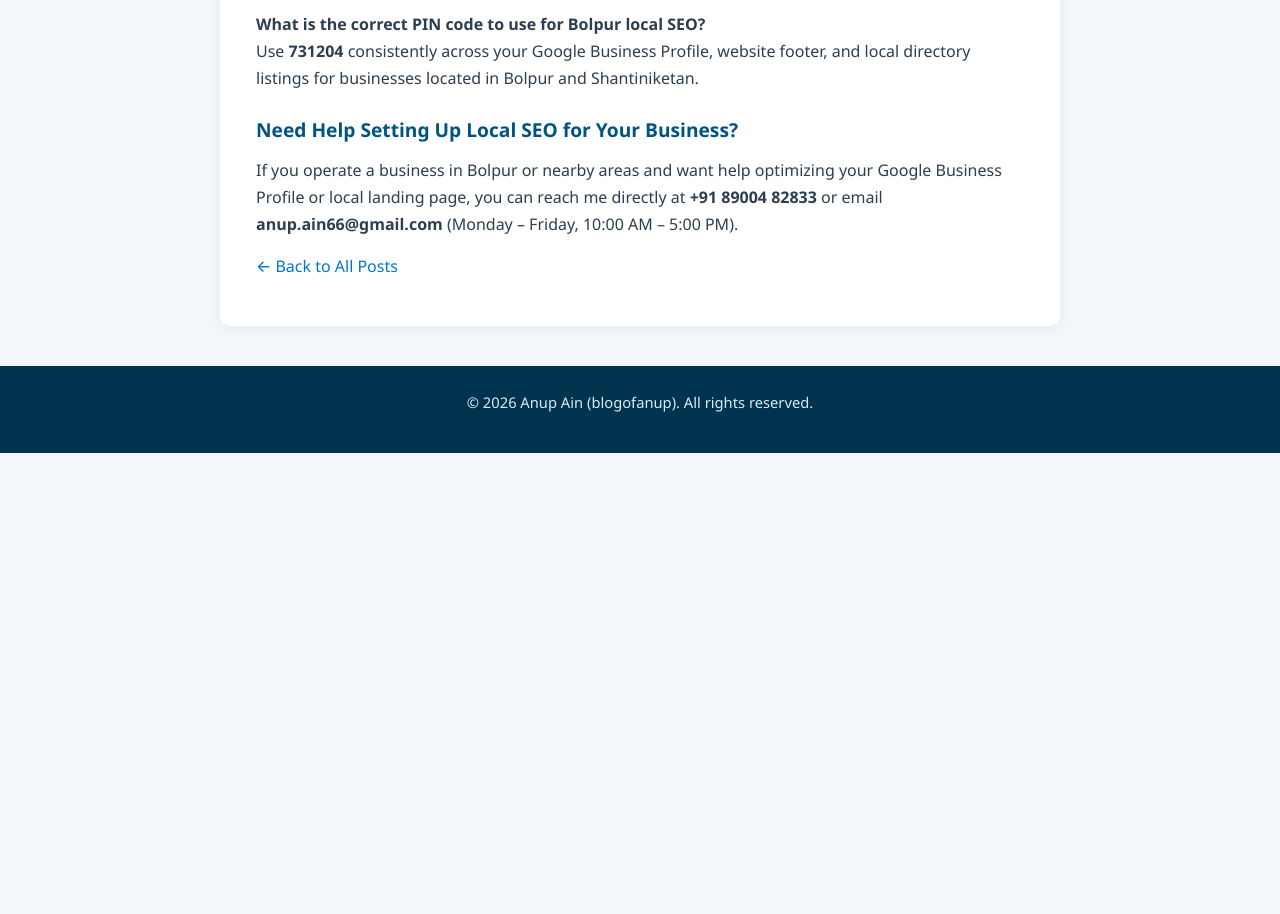
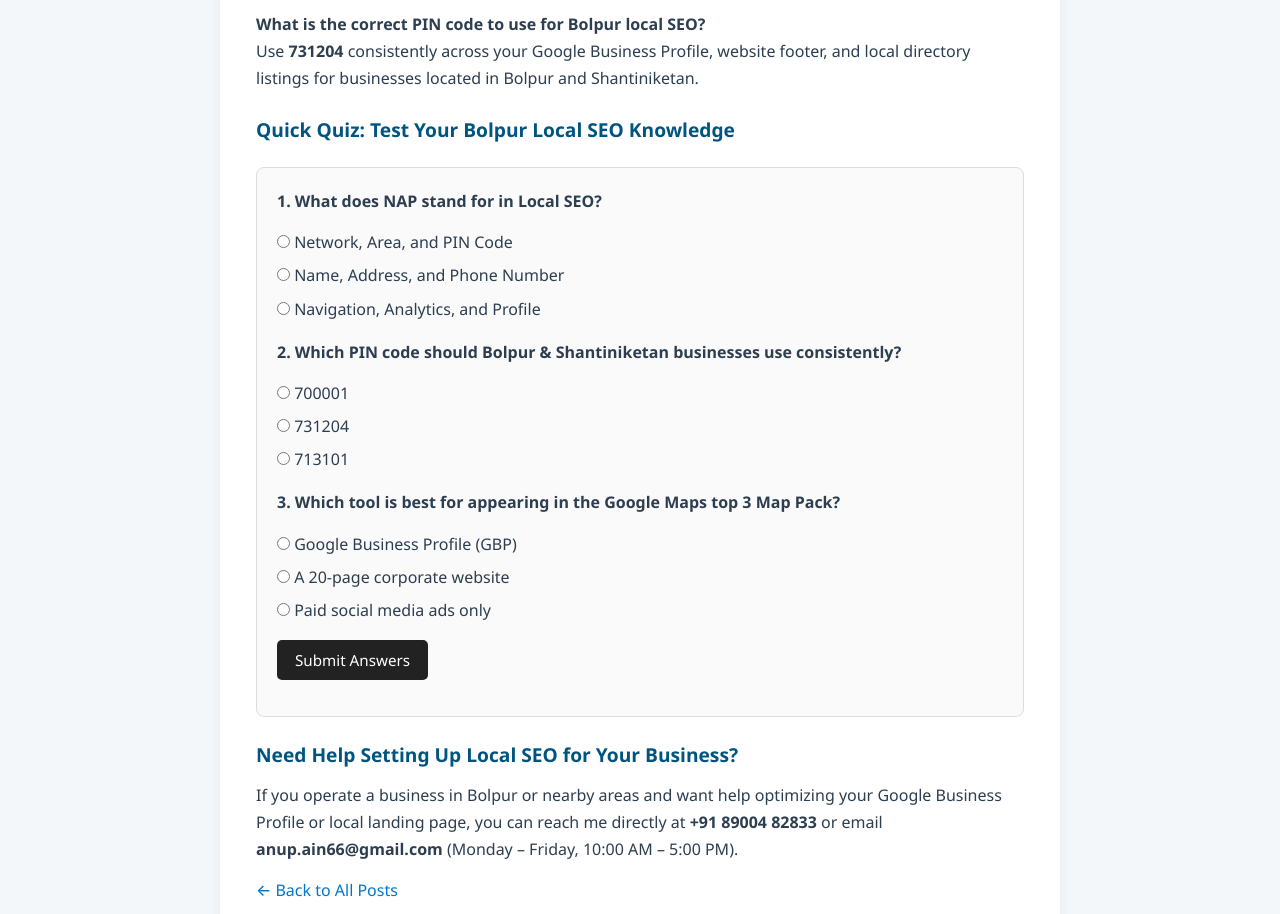
Before and after one commit to blogofanup/anup-portfolio, a plain HTML site: page blog/local-seo-bolpur.html in a window 1280 px wide. Shown: the part 2880-3794 px from the top of the page. Before the commit the page ends 3333 px from the top, so only its background shows below. Drawn offline with Linux system fonts and the light colour scheme.

Commit message:
Update local-seo-bolpur.html

```diff
--- a/blog/local-seo-bolpur.html
+++ b/blog/local-seo-bolpur.html
@@ -232,6 +232,63 @@
 
 <h4>What is the correct PIN code to use for Bolpur local SEO?</h4>
 <p>Use <strong>731204</strong> consistently across your Google Business Profile, website footer, and local directory listings for businesses located in Bolpur and Shantiniketan.</p>
+<h3>Quick Quiz: Test Your Bolpur Local SEO Knowledge</h3>
+<div id="bolpur-seo-quiz" style="border: 1px solid #ddd; border-radius: 8px; padding: 20px; margin: 20px 0; background-color: #fafafa;">
+  <p style="margin-top: 0;"><strong>1. What does NAP stand for in Local SEO?</strong></p>
+  <label style="display: block; margin-bottom: 6px;"><input type="radio" name="q1" value="a"> Network, Area, and PIN Code</label>
+  <label style="display: block; margin-bottom: 6px;"><input type="radio" name="q1" value="b"> Name, Address, and Phone Number</label>
+  <label style="display: block; margin-bottom: 16px;"><input type="radio" name="q1" value="c"> Navigation, Analytics, and Profile</label>
+
+  <p><strong>2. Which PIN code should Bolpur &amp; Shantiniketan businesses use consistently?</strong></p>
+  <label style="display: block; margin-bottom: 6px;"><input type="radio" name="q2" value="a"> 700001</label>
+  <label style="display: block; margin-bottom: 6px;"><input type="radio" name="q2" value="b"> 731204</label>
+  <label style="display: block; margin-bottom: 16px;"><input type="radio" name="q2" value="c"> 713101</label>
+
+  <p><strong>3. Which tool is best for appearing in the Google Maps top 3 Map Pack?</strong></p>
+  <label style="display: block; margin-bottom: 6px;"><input type="radio" name="q3" value="a"> Google Business Profile (GBP)</label>
+  <label style="display: block; margin-bottom: 6px;"><input type="radio" name="q3" value="b"> A 20-page corporate website</label>
+  <label style="display: block; margin-bottom: 16px;"><input type="radio" name="q3" value="c"> Paid social media ads only</label>
+
+  <button type="button" onclick="checkBolpurQuiz()" style="padding: 10px 18px; background-color: #222; color: #fff; border: none; border-radius: 5px; cursor: pointer; font-size: 0.95rem;">
+    Submit Answers
+  </button>
+
+  <div id="quiz-result" style="margin-top: 16px; font-weight: bold;"></div>
+</div>
+
+<script>
+  function checkBolpurQuiz() {
+    const answers = { q1: 'b', q2: 'b', q3: 'a' };
+    let score = 0;
+    let answered = 0;
+
+    for (let key in answers) {
+      const selected = document.querySelector('input[name="' + key + '"]:checked');
+      if (selected) {
+        answered++;
+        if (selected.value === answers[key]) {
+          score++;
+        }
+      }
+    }
+
+    const resultBox = document.getElementById('quiz-result');
+    if (answered < 3) {
+      resultBox.style.color = '#b00020';
+      resultBox.textContent = 'Please answer all 3 questions before submitting.';
+      return;
+    }
+
+    resultBox.style.color = '#0b6623';
+    if (score === 3) {
+      resultBox.textContent = 'Score: 3/3 — Excellent! Your Bolpur Local SEO fundamentals are spot on.';
+    } else if (score === 2) {
+      resultBox.textContent = 'Score: 2/3 — Great job! Review the guide above for the one you missed.';
+    } else {
+      resultBox.textContent = 'Score: ' + score + '/3 — Good start! Re-read the 4 steps above and try again.';
+    }
+  }
+</script>
     <h3>Need Help Setting Up Local SEO for Your Business?</h3>
     <p>
       If you operate a business in Bolpur or nearby areas and want help optimizing your Google Business Profile or local landing page, you can reach me directly at <strong>+91 89004 82833</strong> or email <strong>anup.ain66@gmail.com</strong> (Monday – Friday, 10:00 AM – 5:00 PM).
```
